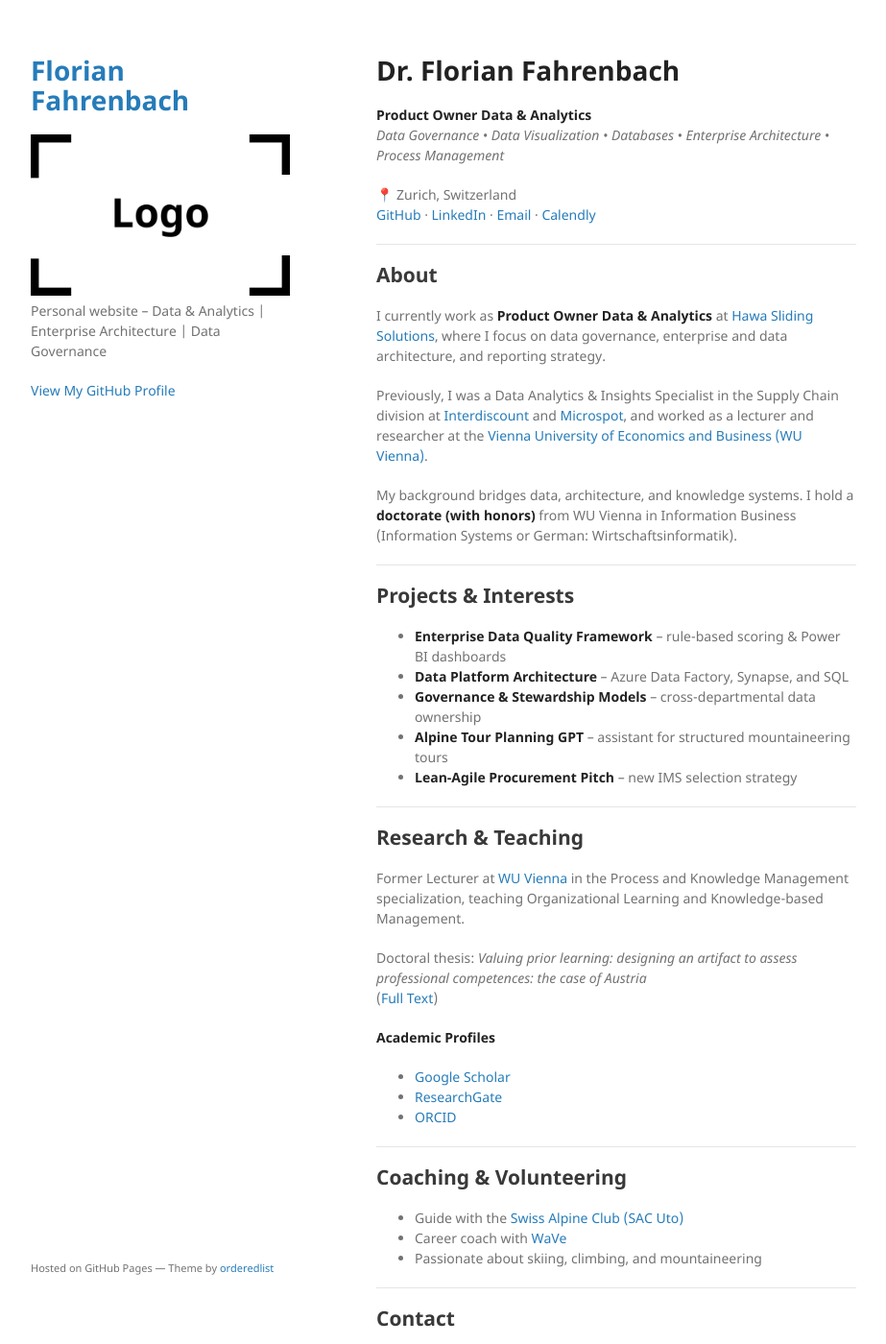
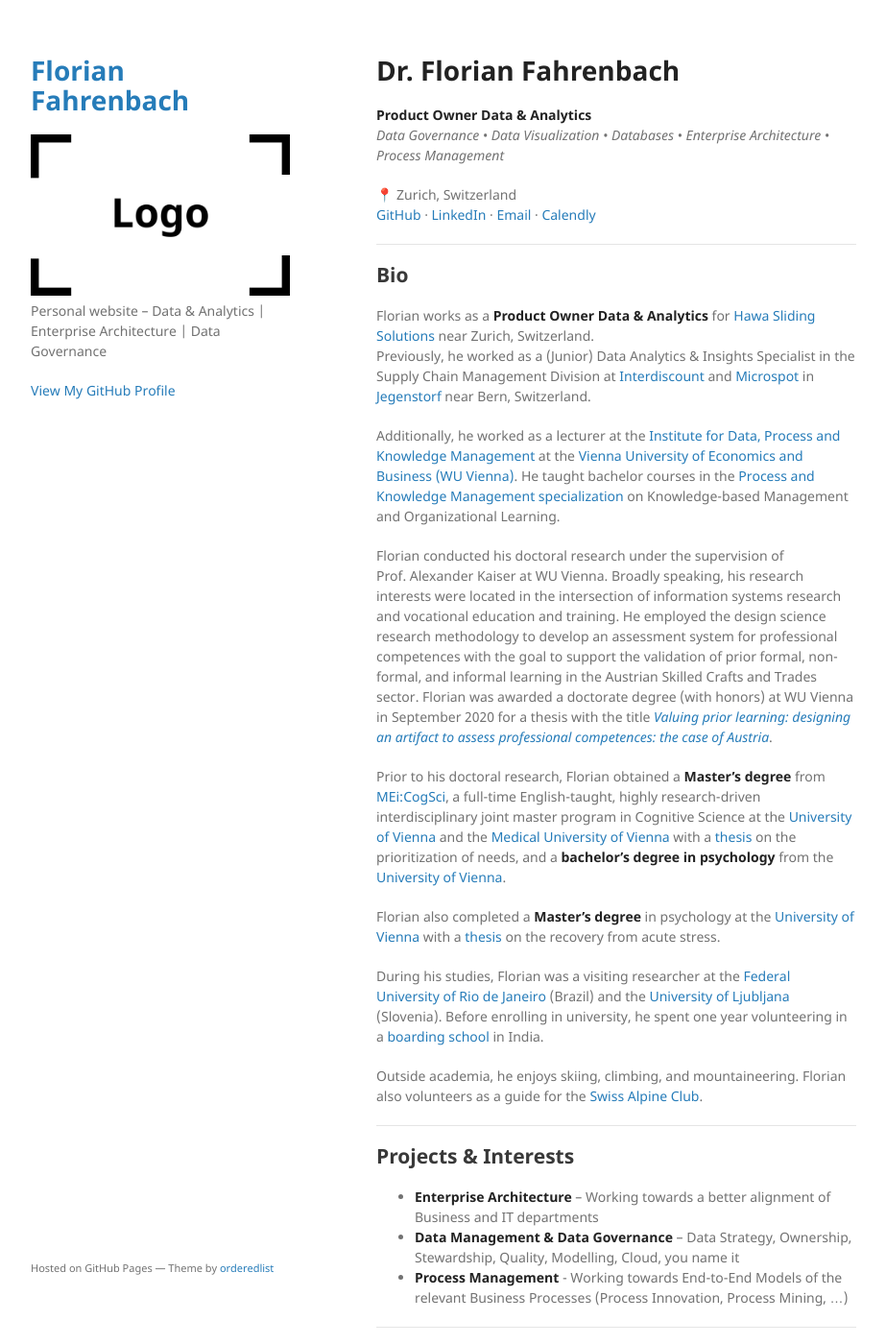
Before and after one commit to ffahrenb/ffahrenb.github.io, a Jekyll site: the page built from index.md, in a window 1280 px wide and 1400 px high. Shown: the whole window at 96% size, without its empty margins (178-1101 px from the left). Built offline with Jekyll 4.4.1, drawn with Linux system fonts in a browser that asks for light colours; some of the changed text lies outside the part shown.

Commit message:
Update index.md
updaed index.md

```diff
--- a/index.md
+++ b/index.md
@@ -12,23 +12,31 @@
 
 ---
 
-## About
+## Bio
 
-I currently work as **Product Owner Data & Analytics** at [Hawa Sliding Solutions](https://www.hawa.com/), where I focus on data governance, enterprise and data architecture, and reporting strategy.
+Florian works as a **Product Owner Data & Analytics** for [Hawa Sliding Solutions](https://www.hawa.com/) near Zurich, Switzerland.
+Previously, he worked as a (Junior) Data Analytics & Insights Specialist in the Supply Chain Management Division at [Interdiscount](https://www.interdiscount.ch/de) and [Microspot](https://www.microspot.ch/de) in [Jegenstorf](https://goo.gl/maps/sAaZPmb5w3wsbpii6) near Bern, Switzerland.
 
-Previously, I was a Data Analytics & Insights Specialist in the Supply Chain division at [Interdiscount](https://www.interdiscount.ch) and [Microspot](https://www.microspot.ch), and worked as a lecturer and researcher at the [Vienna University of Economics and Business (WU Vienna)](https://www.wu.ac.at/en).
+Additionally, he worked as a lecturer at the [Institute for Data, Process and Knowledge Management](https://www.wu.ac.at/en/dpkm) at the [Vienna University of Economics and Business (WU Vienna)](https://www.wu.ac.at/en). He taught bachelor courses in the [Process and Knowledge Management specialization](https://www.wu.ac.at/dpkm/teaching/sbwl-process-knowledge-management/) on Knowledge-based Management and Organizational Learning.
 
-My background bridges data, architecture, and knowledge systems. I hold a **doctorate (with honors)** from WU Vienna in Information Business (Information Systems or German: Wirtschaftsinformatik).
+Florian conducted his doctoral research under the supervision of Prof. Alexander Kaiser at WU Vienna. Broadly speaking, his research interests were located in the intersection of information systems research and vocational education and training. He employed the design science research methodology to develop an assessment system for professional competences with the goal to support the validation of prior formal, non-formal, and informal learning in the Austrian Skilled Crafts and Trades sector. Florian was awarded a doctorate degree (with honors) at WU Vienna in September 2020 for a thesis with the title
+[*Valuing prior learning: designing an artifact to assess professional competences: the case of Austria*](https://katalog.wu.ac.at/primo-explore/fulldisplay?docid=WUW_alma21109813140003337&context=L&vid=WUW&lang=en_US&search_scope=WU-Hochschulschriften&adaptor=Local%20Search%20Engine&tab=wuw_alles&query=any,contains,florian%20fahrenbach&offset=0).
+
+Prior to his doctoral research, Florian obtained a **Master’s degree** from [MEi:CogSci](https://www.meicogsci.eu/), a full-time English-taught, highly research-driven interdisciplinary joint master program in Cognitive Science at the [University of Vienna](https://www.univie.ac.at/) and the [Medical University of Vienna](https://www.meduniwien.ac.at/web/) with a [thesis](https://utheses.univie.ac.at/detail/39814/) on the prioritization of needs, and a **bachelor’s degree in psychology** from the [University of Vienna](https://psychologie.univie.ac.at/en/?q=st).
+
+Florian also completed a **Master’s degree** in psychology at the [University of Vienna](https://www.univie.ac.at/) with a [thesis](https://utheses.univie.ac.at/detail/71456/) on the recovery from acute stress.
+
+During his studies, Florian was a visiting researcher at the [Federal University of Rio de Janeiro](https://ufrj.br/en/) (Brazil) and the [University of Ljubljana](https://www.uni-lj.si/university/) (Slovenia). Before enrolling in university, he spent one year volunteering in a [boarding school](https://dbbangalore.org/don-bosco-davangere/) in India.
+
+Outside academia, he enjoys skiing, climbing, and mountaineering. Florian also volunteers as a guide for the [Swiss Alpine Club](https://sac-uto.ch/de/).
 
 ---
 
 ## Projects & Interests
 
-- **Enterprise Data Quality Framework** – rule-based scoring & Power BI dashboards
-- **Data Platform Architecture** – Azure Data Factory, Synapse, and SQL
-- **Governance & Stewardship Models** – cross-departmental data ownership
-- **Alpine Tour Planning GPT** – assistant for structured mountaineering tours
-- **Lean-Agile Procurement Pitch** – new IMS selection strategy
+- **Enterprise Architecture** – Working towards a better alignment of Business and IT departments
+- **Data Management & Data Governance** – Data Strategy, Ownership, Stewardship, Quality, Modelling, Cloud, you name it
+- **Process Management** - Working towards End-to-End Models of the relevant Business Processes (Process Innovation, Process Mining, ...)
 
 ---
 
@@ -49,7 +57,7 @@
 ## Coaching & Volunteering
 
 - Guide with the [Swiss Alpine Club (SAC Uto)](https://sac-uto.ch/de/)
-- Career coach with [WaVe](https://wave.co.at/unsere-coaches/)
+- Systemic coach with a focus on vocations [WaVe](https://wave.co.at/unsere-coaches/)
 - Passionate about skiing, climbing, and mountaineering
 
 ---
```
Also changed, not shown: other parts of index.md (+1 -0 lines).
